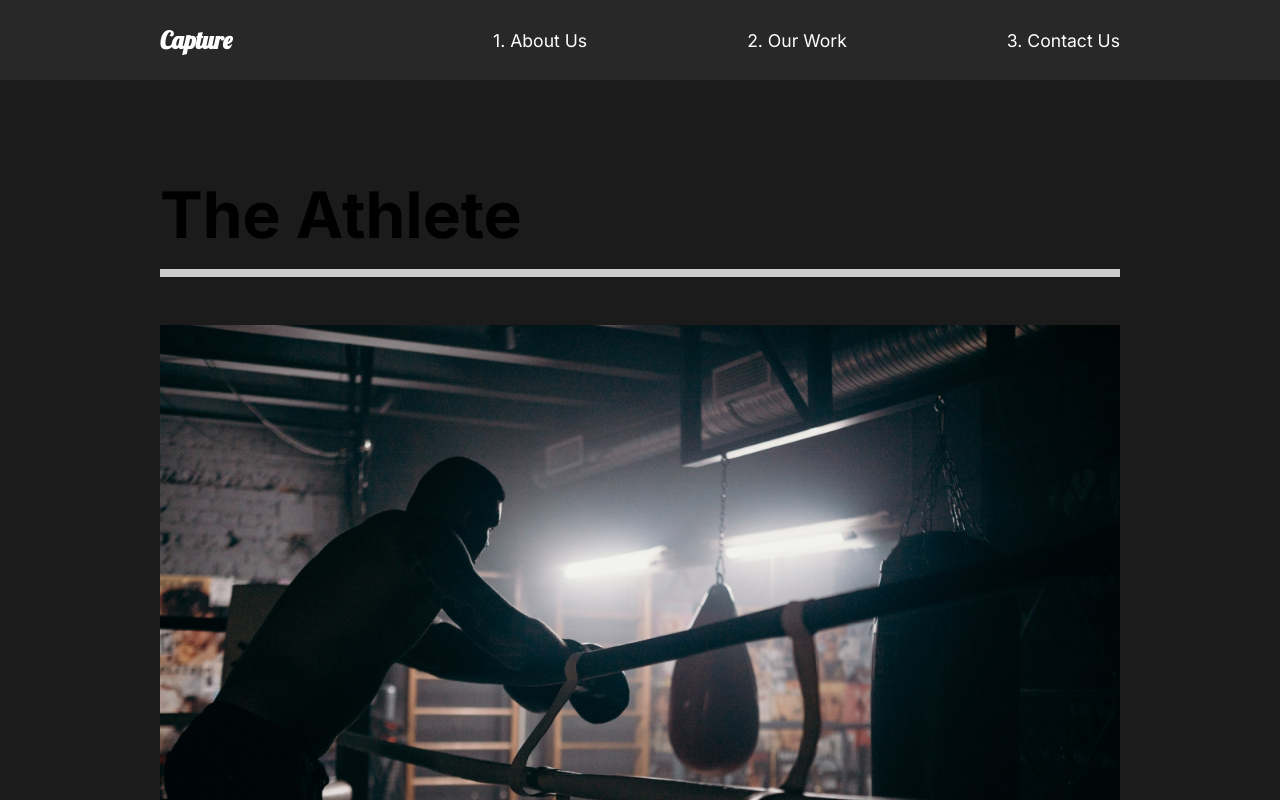
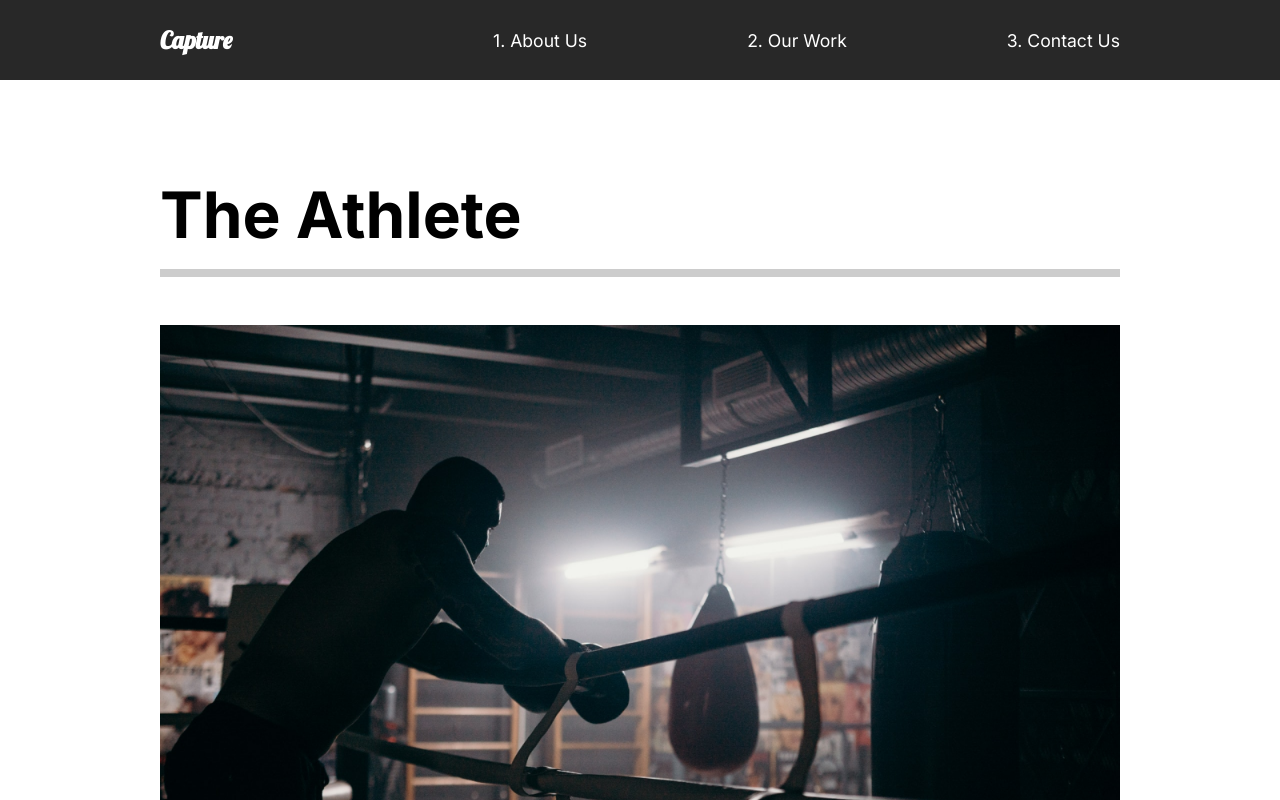
Before and after one commit to Limuthu/Capture-Portfolio, a React (Create React App) app: page /work in a window 1280 px wide. Shown: the top 800 px of the page. Built offline with nearby package versions, Linux system fonts and the light colour scheme.

Commit message:
12.Basic Page Anim

```diff
--- a/src/App.js
+++ b/src/App.js
@@ -12,20 +12,25 @@
 
 
 // Router
-import { Routes, Route } from 'react-router-dom';
+import { Routes, Route, useLocation } from 'react-router-dom';
+
+// Animation
+import { AnimatePresence } from 'framer-motion';
 
 function App() {
+  const location = useLocation();
   return (
     <div className="App">
       <GlobalStyle />
       <Nav />
-
-      <Routes>
-        <Route path="/" element={<AboutUs />} />
-        <Route path="/work" element={<OurWork />} />
-        <Route path ="/work/:id" element={<MovieDetail/>}/>
-        <Route path="/contact" element={<ContactUs />} />
-      </Routes>
+      <AnimatePresence mode="wait">
+        <Routes location={location} key={location.pathname} >
+          <Route path="/" element={<AboutUs />} />
+          <Route path="/work" element={<OurWork />} />
+          <Route path ="/work/:id" element={<MovieDetail/>}/>
+          <Route path="/contact" element={<ContactUs />} />
+        </Routes>
+      </AnimatePresence>
     </div>
   );
 }
--- /dev/null
+++ b/src/animation.js
@@ -0,0 +1,20 @@
+export const pageAnimation = {
+    hidden:{
+        opacity:0,
+        y:300
+    },
+    show:{
+        opacity:1,
+        y:0,
+        transition:{
+            duration:1
+        },
+    },
+    exit:{
+        opacity:0,
+        y:300,
+        transition:{
+            duration:1
+        },
+    }
+}
--- a/src/components/AboutSection.js
+++ b/src/components/AboutSection.js
@@ -1,25 +1,27 @@
 import React from 'react';
 import home1 from '../img/home1.png';
 
-// Styled
-import styled  from 'styled-components';
 import {About,Description,Image, Hide} from "../styles"
 
+// Framer motion
+import {motion} from 'framer-motion';
+
 const AboutSection = () => {
+
     return (
         <About>
            <Description>
-            <div className="title">
+               <motion.div className="title">
                    <Hide>
-                    <h2>We work to make</h2>
+                       <motion.h2>We work to make</motion.h2>
                    </Hide>
                    <Hide>
-                    <h2>your <span>dreams</span> come</h2>
+                       <motion.h2>your <span>dreams</span> come</motion.h2>
                    </Hide>
                    <Hide>
-                    <h2>true.</h2>
+                       <motion.h2>true.</motion.h2>
                    </Hide>
-            </div>
+               </motion.div>
                <p>Contact us for any photography or videography ideas that you have. We have professionals with amazing skills.</p>
                <button>Contact Us</button>
            </Description>
--- a/src/pages/AboutUs.js
+++ b/src/pages/AboutUs.js
@@ -5,13 +5,16 @@
 import ServicesSection from '../components/ServicesSection.js';
 import FaqSection from '../components/FaqSection.js';
 
+// Animations
+import {motion} from 'framer-motion';
+import {pageAnimation} from '../animation.js'
 
 const AboutUs = () => (
-    <>
+    <motion.div variants={pageAnimation} initial="hidden" animate="show" exit="exit">
         <AboutSection />
         <ServicesSection />
         <FaqSection/>
-    </>
+    </motion.div>
 )
 
 export default AboutUs;
--- a/src/pages/ContactUs.js
+++ b/src/pages/ContactUs.js
@@ -1,10 +1,14 @@
 import React from 'react';
+
+// Animations
+import {motion} from 'framer-motion';
+import {pageAnimation} from '../animation.js'
 
 const ContactUs = () => {
     return(
-        <div>
+        <motion.div variants={pageAnimation} initial="hidden" animate="show" exit="exit" style={{background:"#fff"}}>
             <h1>Contact  Us</h1>
-        </div>
+        </motion.div>
     )
 }
 
--- a/src/pages/MovieDetail.js
+++ b/src/pages/MovieDetail.js
@@ -2,6 +2,10 @@
 import styled from 'styled-components';
 import { useNavigate, useLocation  } from 'react-router-dom';
 import {MovieState} from '../movieState'
+
+// Animations
+import {motion} from 'framer-motion';
+import {pageAnimation} from '../animation.js'
 
 const MovieDetail = () => {
     const navigate = useNavigate();
@@ -22,7 +26,7 @@
     return(
         <>
             {movie && (
-                <Details>
+                <Details variants={pageAnimation} initial="hidden" animate="show" exit="exit">
                     <HeadLine>
                         <h2>{movie.title}</h2>
                         <img src={movie.mainImg} alt="movie" />
@@ -45,7 +49,7 @@
     )
 };
 
-const Details = styled.div`
+const Details = styled(motion.div)`
     color:white;
 `;
 
--- a/src/pages/OurWork.js
+++ b/src/pages/OurWork.js
@@ -8,9 +8,13 @@
 import theracer from '../img/theracer-small.png'
 import goodtimes from '../img/goodtimes-small.png'
 
+// Animations
+import {motion} from 'framer-motion';
+import {pageAnimation} from '../animation.js'
+
 const OurWork = () => {
     return(
-        <Work>
+        <Work variants={pageAnimation} initial="hidden" animate="show" exit="exit" style={{background:"#fff"}}>
             <Movie>
                 <h2>The Athlete</h2>
                 <div className="line"></div>
@@ -36,7 +40,7 @@
     )
 }
 
-const Work = styled.div`
+const Work = styled(motion.div)`
     min-height: 100vh;
     overflow: hidden;
     padding: 5rem 10rem;
```
Lines whose indentation alone changed are shown as unchanged.
